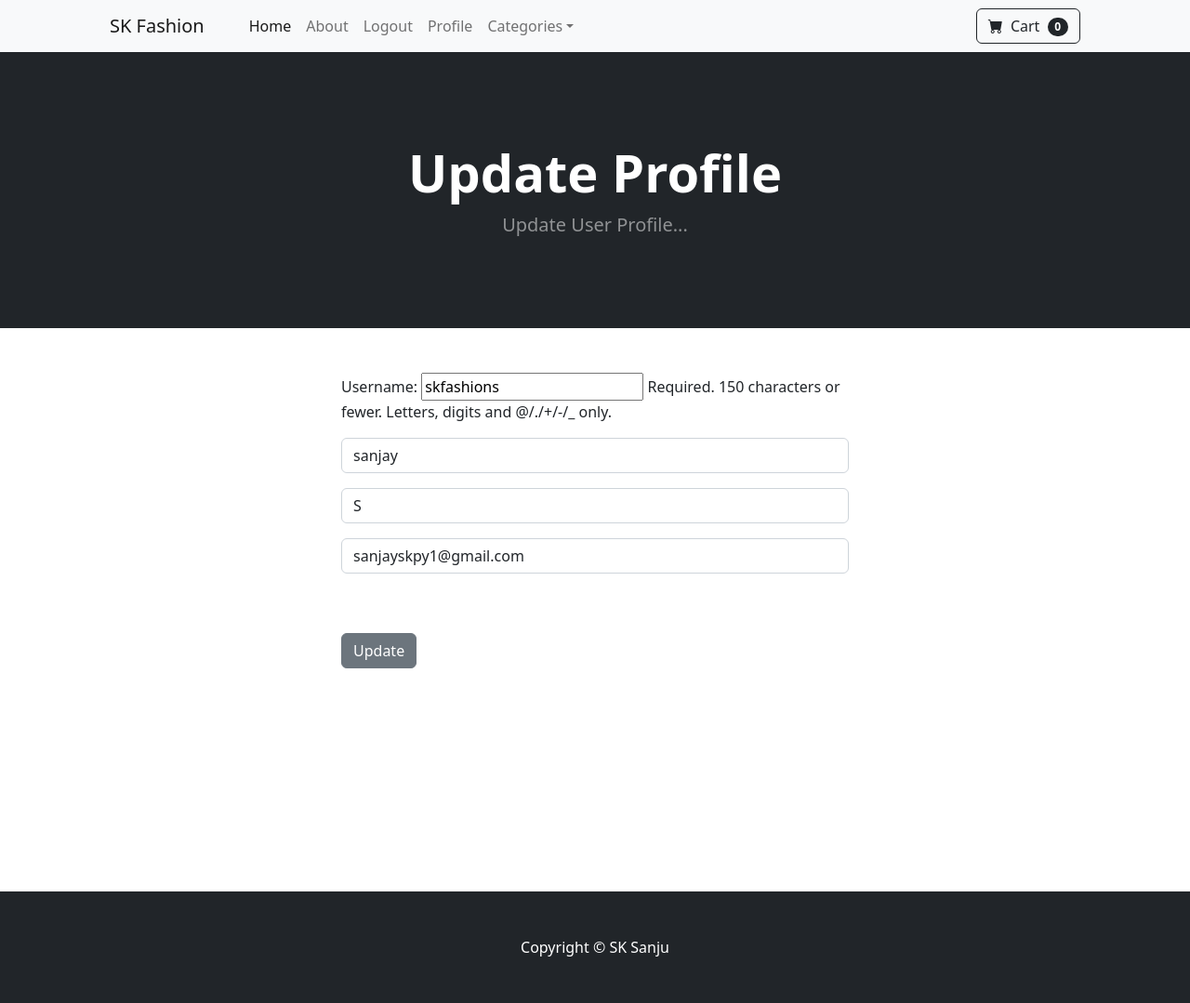
After one commit to sk-sanju/Sk-Fashion-ecommerce, a Django app: page /update_user/ in a window 1280 px wide. The commit adds this page. Shown: the whole page at 93% size. Run offline with Django 5.2, Linux system fonts and the light colour scheme; a user stored in the database is signed in; data comes from the database, SQL or seed files in the repository; both versions use the stored data as it was after the commit.

Commit message:
add update user profile opion

```diff
--- a/fashion/store/forms.py
+++ b/fashion/store/forms.py
@@ -1,6 +1,23 @@
 from django.contrib.auth.models import User
-from django.contrib.auth.forms import UserCreationForm
+from django.contrib.auth.forms import UserCreationForm,UserChangeForm
 from django import forms
+
+
+
+class UpdateUserFrom(UserChangeForm):
+    password = None
+    email = forms.EmailField(label="", widget=forms.TextInput(attrs={'class':'form-control', 'placeholder':'Email Address'}))
+    first_name = forms.CharField(label="", max_length=100, widget=forms.TextInput(attrs={'class':'form-control', 'placeholder':'First Name'}))
+    last_name = forms.CharField(label="", max_length=100, widget=forms.TextInput(attrs={'class':'form-control', 'placeholder':'Last Name'}))
+    class Meta:
+        model = User
+        fields = ('username', 'first_name', 'last_name', 'email')
+        def __init__(self, *args, **kwargs):
+            super(UpdateUserFrom, self).__init__(*args, **kwargs)
+            self.fields['username'].widget.attrs['class'] = 'form-control'
+            self.fields['username'].widget.attrs['placeholder'] = 'User Name'
+            self.fields['username'].label = ''
+            self.fields['username'].help_text = '<span class="form-text text-muted"><small>Required. 150 characters or fewer. Letters, digits and @/./+/-/_ only.</small></span>'
 
 class SignUpForm(UserCreationForm):
 	email = forms.EmailField(label="", widget=forms.TextInput(attrs={'class':'form-control', 'placeholder':'Email Address'}))
--- a/fashion/store/templates/navbar.html
+++ b/fashion/store/templates/navbar.html
@@ -8,6 +8,7 @@
                 <li class="nav-item"><a class="nav-link" href="{% url "about" %}">About</a></li>
                 {% if user.is_authenticated %}
                 <li class="nav-item"><a class="nav-link" href="{% url "logout" %}">Logout</a></li>
+                <li class="nav-item"><a class="nav-link" href="{% url "update_user" %}">Profile</a></li>
                 {% else %}
                 <li class="nav-item"><a class="nav-link" href="{% url "login" %}">Login</a></li>
                 <li class="nav-item"><a class="nav-link" href="{% url "register" %}">Register</a></li>
--- /dev/null
+++ b/fashion/store/templates/update_user.html
@@ -0,0 +1,31 @@
+{% extends "base.html" %}
+{% block content %}
+<header class="bg-dark py-5">
+    <div class="container px-4 px-lg-5 my-5">
+        <div class="text-center text-white">
+            <h1 class="display-4 fw-bolder">Update Profile</h1>
+            <p class="lead fw-normal text-white-50 mb-0">Update User Profile...</p>
+        </div>
+    </div>
+</header>
+<br><br>
+<div class="container">
+    <div class="row">
+            <div class="col-md-6 offset-md-3">
+                <form method="post"action="{% url "update_user" %}" >
+                    {% csrf_token %}
+                    {{ user_form.as_p}}
+                    <br><br>
+                    <button class="btn btn-secondary" type="submit">Update</button>
+                </form>
+                <br><br>
+                <br><br>
+                <br><br>
+                <br><br>
+                <br><br>
+
+            </div>
+    </div>
+</div>
+
+{% endblock %}
--- a/fashion/store/urls.py
+++ b/fashion/store/urls.py
@@ -7,6 +7,7 @@ urlpatterns = [
     path('login/',views.login_user, name='login'),
     path('logout/',views.logout_user, name='logout'),
     path('register/',views.register_user, name='register'),
+    path('update_user/',views.update_user, name='update_user'),
     path('product/<int:pk>',views.product, name='product'),
     path('category/<str:foo>',views.category, name='category'),
     path('category_summary/', views.category_summary, name='category_summary'),
--- a/fashion/store/views.py
+++ b/fashion/store/views.py
@@ -3,7 +3,7 @@ from django.contrib.auth import authenticate, login, logout
 from django.contrib import messages
 from django.contrib.auth.models import User
 from django.contrib.auth.forms import UserCreationForm
-from .forms import SignUpForm
+from .forms import SignUpForm, UpdateUserFrom
 from django import forms
 from .models import Product,Category
 
@@ -74,3 +74,17 @@ def register_user(request):
             return redirect('register')
     else:
         return render (request, 'register.html',{'form':form})
+
+def update_user(request):
+    if request.user.is_authenticated:
+        current_user = User.objects.get(id=request.user.id)
+        user_form = UpdateUserFrom(request.POST or None, instance = current_user)
+        if user_form.is_valid():
+            user_form.save()
+            login(request, current_user)
+            messages.success(request,"User Has Been Updated!!")
+            return redirect('home')
+        return render(request,"update_user.html", {'user_form': user_form})
+    else:
+        messages.success(request,"You Must Be Logged In This Page!!")
+        return redirect('home')
```
Also changed, not shown: fashion/db.sqlite3.
